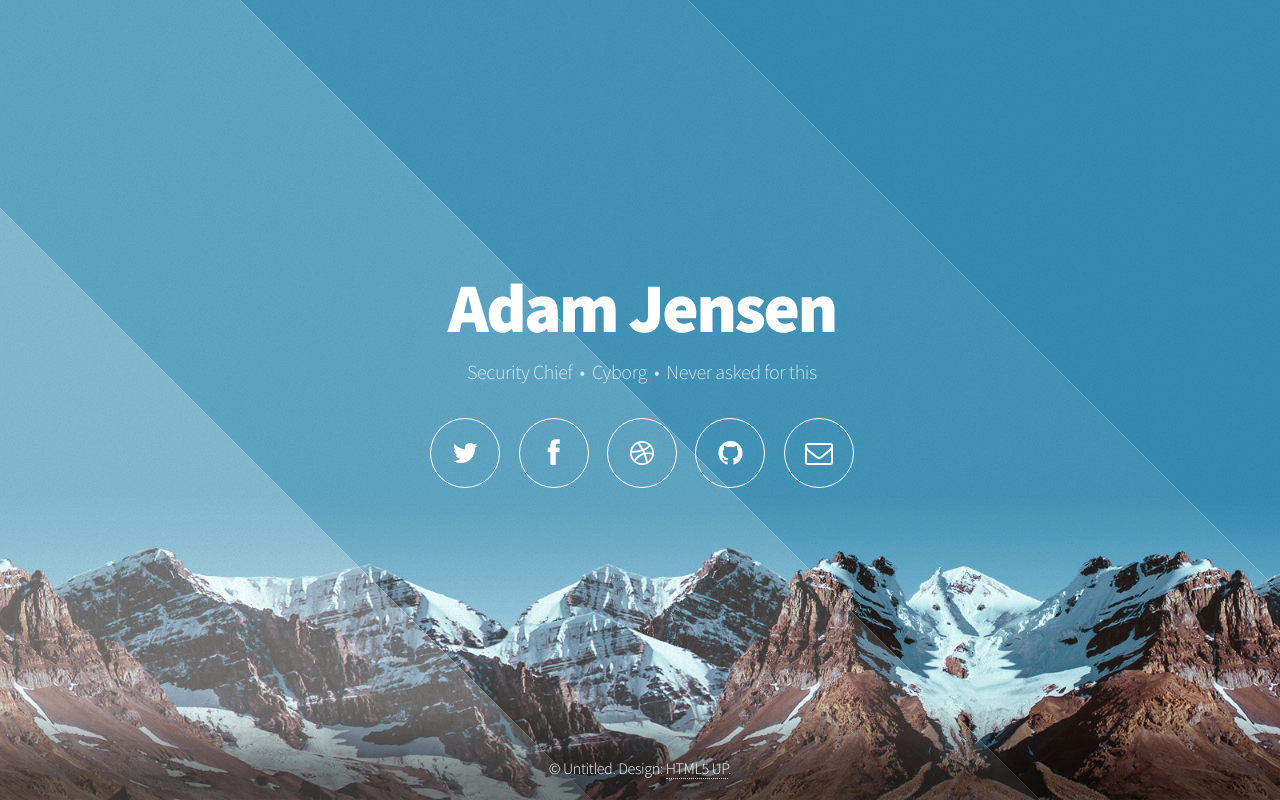
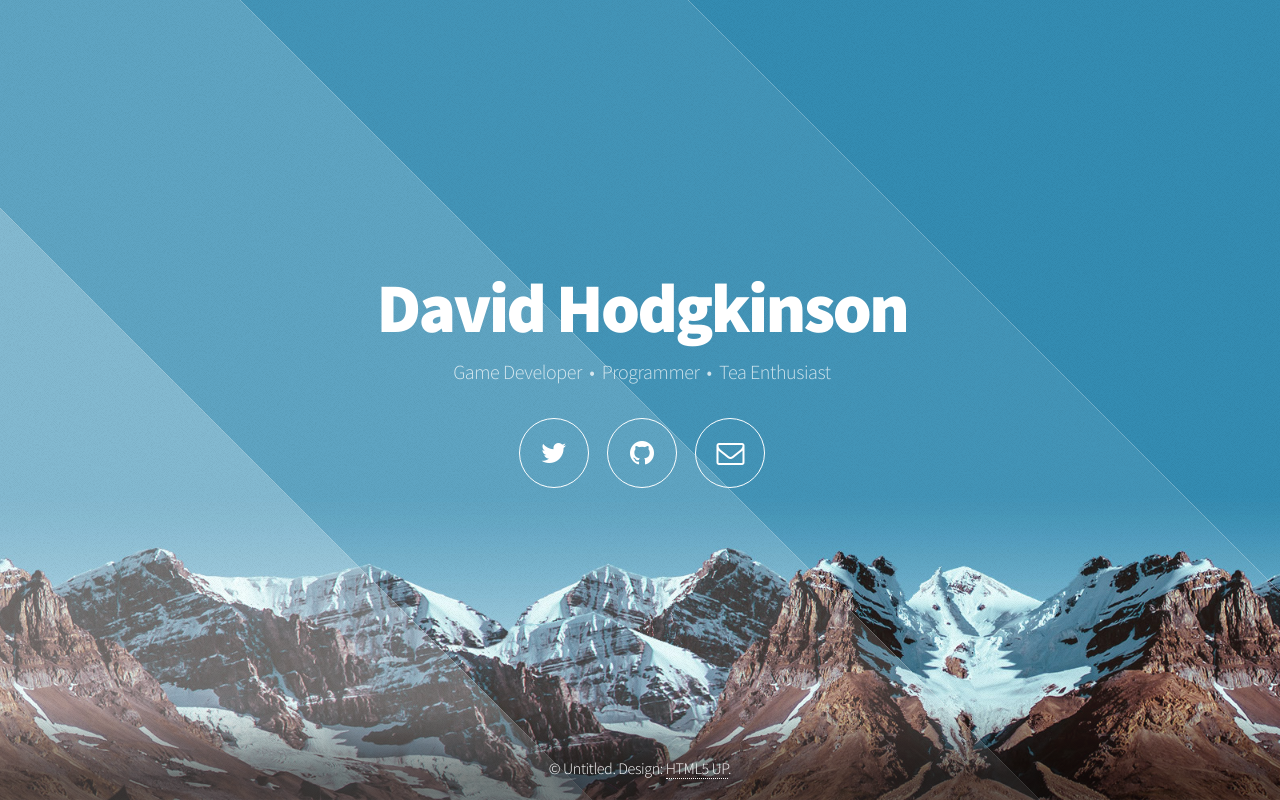
Before and after one commit to TheProphetOfRa/theprophetofra.github.io, a plain HTML site: page index.html in a window 1280 px wide. Drawn offline with Linux system fonts and the light colour scheme.

Commit message:
Updated index

```diff
--- a/index.html
+++ b/index.html
@@ -6,7 +6,7 @@
 -->
 <html>
 	<head>
-		<title>Aerial by HTML5 UP</title>
+		<title>David Hodgkinson</title>
 		<meta http-equiv="content-type" content="text/html; charset=utf-8" />
 		<meta name="description" content="" />
 		<meta name="keywords" content="" />
@@ -30,13 +30,11 @@
 
 				<!-- Header -->
 					<header id="header">
-						<h1>Adam Jensen</h1>
-						<p>Security Chief &nbsp;&bull;&nbsp; Cyborg &nbsp;&bull;&nbsp; Never asked for this</p>
+						<h1>David Hodgkinson</h1>
+						<p>Game Developer &nbsp;&bull;&nbsp; Programmer &nbsp;&bull;&nbsp; Tea Enthusiast</p>
 						<nav>
 							<ul>
 								<li><a href="#" class="fa fa-twitter"><span>Twitter</span></a></li>
-								<li><a href="#" class="fa fa-facebook"><span>Facebook</span></a></li>
-								<li><a href="#" class="fa fa-dribbble"><span>Dribbble</span></a></li>
 								<li><a href="#" class="fa fa-github"><span>Github</span></a></li>
 								<li><a href="#" class="fa fa-envelope-o"><span>Email</span></a></li>
 							</ul>
```
